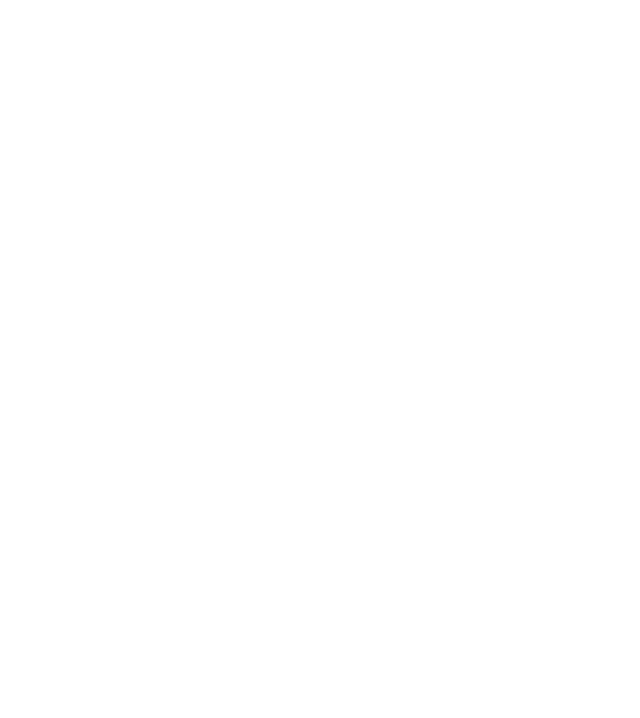
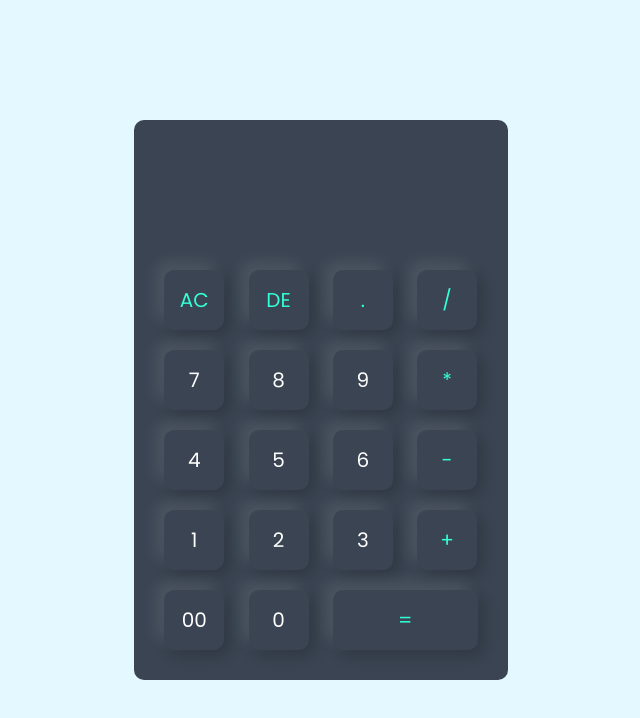
Before and after one commit to fudailzafar/Calculator, a plain HTML site: page index.html in a window 1280 px wide. Shown: the whole page, without its empty margins (319-959 px from the left). Drawn offline with Linux system fonts and the light colour scheme.

Commit message:
Finished project
Updated all code files and used JavaScript inbuilt functons.

```diff
--- a/index.html
+++ b/index.html
@@ -9,6 +9,45 @@
 </head>
 
 <body>
+    <div class="container">
+        <div class="calculator">
+            <form>
+                <div class="display">
+                    <input type="text" name="display">
+                </div>
+                <div>
+                    <input type="button" value="AC" onclick="display.value = '' " class="operator">
+                    <input type="button" value="DE" onclick="display.value = display.value.toString().slice(0,-1)"
+                        class="operator">
+                    <input type="button" value="." onclick="display.value += '.' " class="operator">
+                    <input type="button" value="/" onclick="display.value += '/' " class="operator">
+                </div>
+                <div>
+                    <input type="button" value="7" onclick="display.value += '7' ">
+                    <input type="button" value="8" onclick="display.value += '8' ">
+                    <input type="button" value="9" onclick="display.value += '9' ">
+                    <input type="button" value="*" onclick="display.value += '*' " class="operator">
+                </div>
+                <div>
+                    <input type="button" value="4" onclick="display.value += '4' ">
+                    <input type="button" value="5" onclick="display.value += '5' ">
+                    <input type="button" value="6" onclick="display.value += '6' ">
+                    <input type="button" value="-" onclick="display.value += '-' " class="operator">
+                </div>
+                <div>
+                    <input type="button" value="1" onclick="display.value += '1' ">
+                    <input type="button" value="2" onclick="display.value += '2' ">
+                    <input type="button" value="3" onclick="display.value += '3' ">
+                    <input type="button" value="+" onclick="display.value += '+' " class="operator">
+                </div>
+                <div>
+                    <input type="button" value="00" onclick="display.value += '00' ">
+                    <input type="button" value="0" onclick="display.value += '0' ">
+                    <input type="button" value="=" onclick="display.value = eval()" class="equal operator">
+                </div>
+            </form>
+        </div>
+    </div>
     <script src="script.js"></script>
 </body>
 
--- a/styles.css
+++ b/styles.css
@@ -6,3 +6,53 @@
     font-family: 'Poppins', sans-serif;
     box-sizing: border-box;
 }
+
+.container {
+    width: 100%;
+    height: 100vh;
+    background: #e3f9ff;
+    display: flex;
+    align-items: center;
+    justify-content: center;
+}
+
+.calculator {
+    background: #3a4452;
+    padding: 20px;
+    border-radius: 10px;
+}
+
+.calculator form input {
+    border: 0;
+    outline: 0;
+    width: 60px;
+    height: 60px;
+    border-radius: 10px;
+    box-shadow: -8px -8px 15px rgba(255, 255, 255, 0.1), 5px 5px 15px rgba(0, 0, 0, 0.2);
+    background: transparent;
+    font-size: 20px;
+    color: #fff;
+    cursor: pointer;
+    margin: 10px;
+}
+
+form .display {
+    display: flex;
+    justify-content: flex-end;
+    margin: 20px 0;
+}
+
+form .display input {
+    text-align: right;
+    flex: 1;
+    font-size: 45px;
+    box-shadow: none;
+}
+
+form input.equal {
+    width: 145px;
+}
+
+form input.operator {
+    color: #33ffd8;
+}
```
